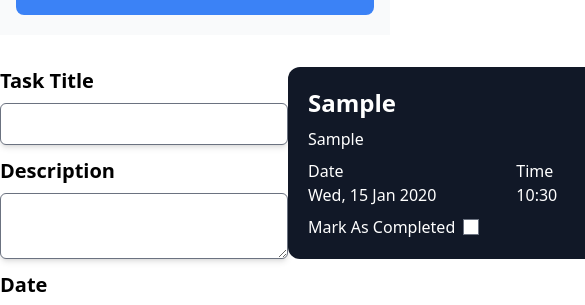
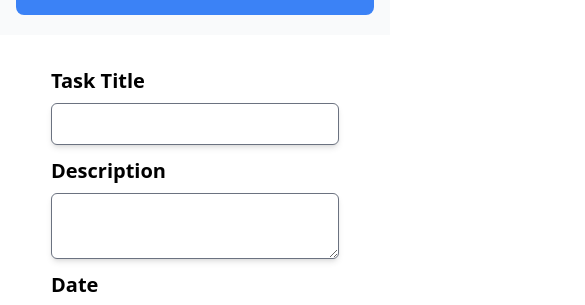
Before and after one commit to Cheeh1/Task-manager-app, a React (Vite) app: page /home in a window 390 px wide. Both pictures are taken after typing "Sample", "Sample", "2020-01-15", "10:30" into the empty fields and a click on the button "Add Task". Shown: the part 185-490 px from the top of the page, 585 px wide, since content can reach past the window. Built offline with nearby package versions, Linux system fonts and the light colour scheme; no server answers.

Commit message:
style: responsiveness

```diff
--- a/src/components/TaskList.tsx
+++ b/src/components/TaskList.tsx
@@ -19,7 +19,7 @@ const TaskList = () => {
       <section className="flex flex-col gap-3 py-8">
         {tasks.map((task) => (
           <div
-            className={`relative flex flex-col gap-2 items-start text-white py-5 px-5 rounded-xl ${
+            className={`relative flex flex-col gap-2 items-start text-white py-5 px-5 mx-5 rounded-xl ${
               task.completed ? "bg-gray-500" : "bg-gray-900"
             }`}
             key={task.id}
@@ -27,7 +27,7 @@ const TaskList = () => {
             <h2
               className={`font-bold text-2xl ${
                 task.completed ? "line-through" : ""
-              } w-96`}
+              } md:w-96 lg:w-96`}
             >
               {task.title}
             </h2>
@@ -37,13 +37,13 @@ const TaskList = () => {
             >
               <i className="fa-solid fa-trash"></i>
             </div>
-            <p className={`w-96 ${task.completed ? "line-through" : ""}`}>
+            <p className={`lg:w-96 md:w-96 ${task.completed ? "line-through" : ""}`}>
               {task.description}
             </p>
-            <div className="flex gap-20">
+            <div className="flex md:gap-20 lg:gap-20">
               <div className="flex flex-col">
                 <p className="font-medium">Date</p>
-                <p className={`${task.completed ? "line-through" : ""}`}>
+                <p className={`${task.completed ? "line-through" : ""} w-40`}>
                   {new Date(task.date).toUTCString().split("00:00:00")[0]}
                 </p>
               </div>
--- a/src/pages/Home.tsx
+++ b/src/pages/Home.tsx
@@ -65,7 +65,7 @@ const Home = () => {
     <>
       <ToastContainer />
       <Header handleDelete={handleDelete} handleLogout={handleLogout} />
-      <main className="flex justify-evenly">
+      <main className="flex justify-evenly flex-col md:flex-row lg:flex-row">
         <section className="flex flex-col items-center py-8">
           <form
             onSubmit={handleSubmit(onSubmit)}
```
